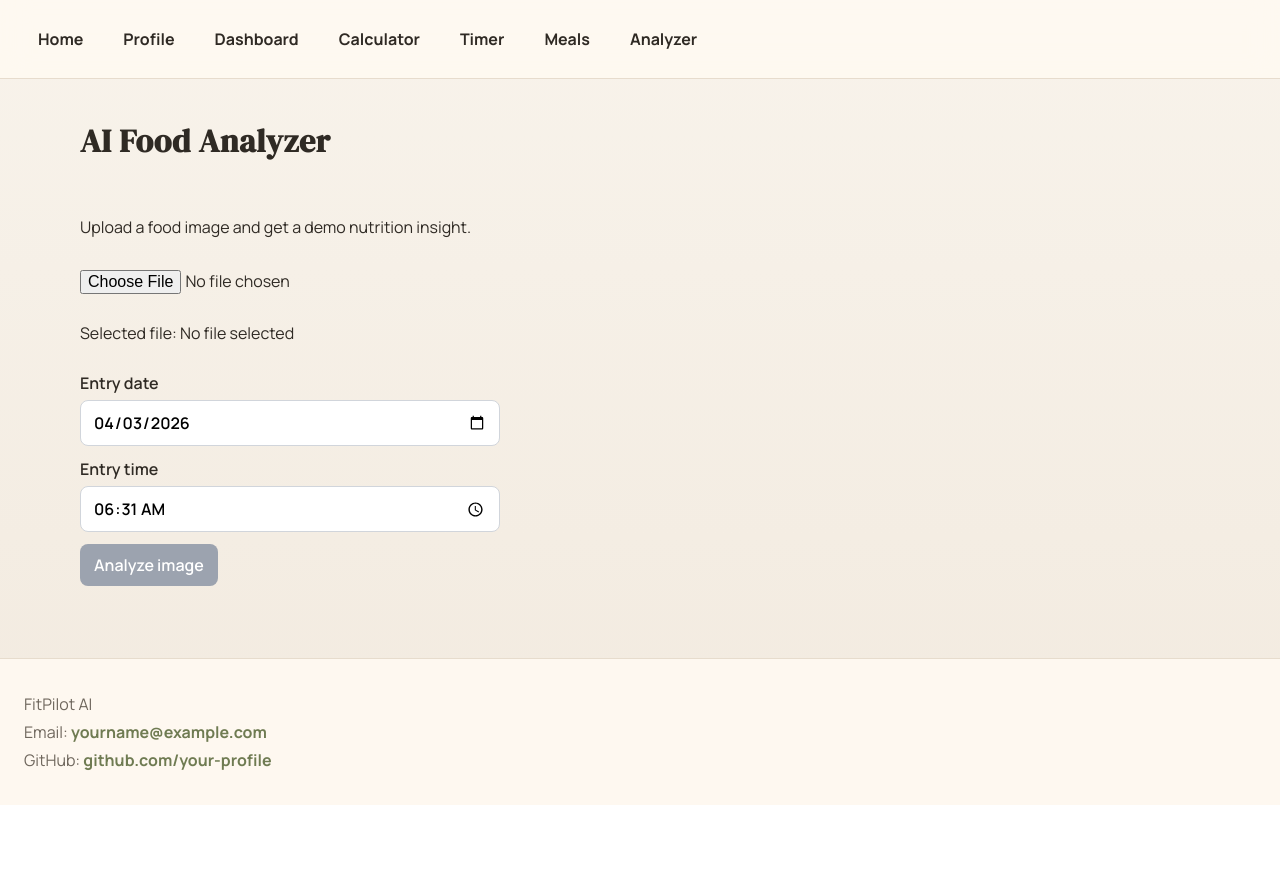
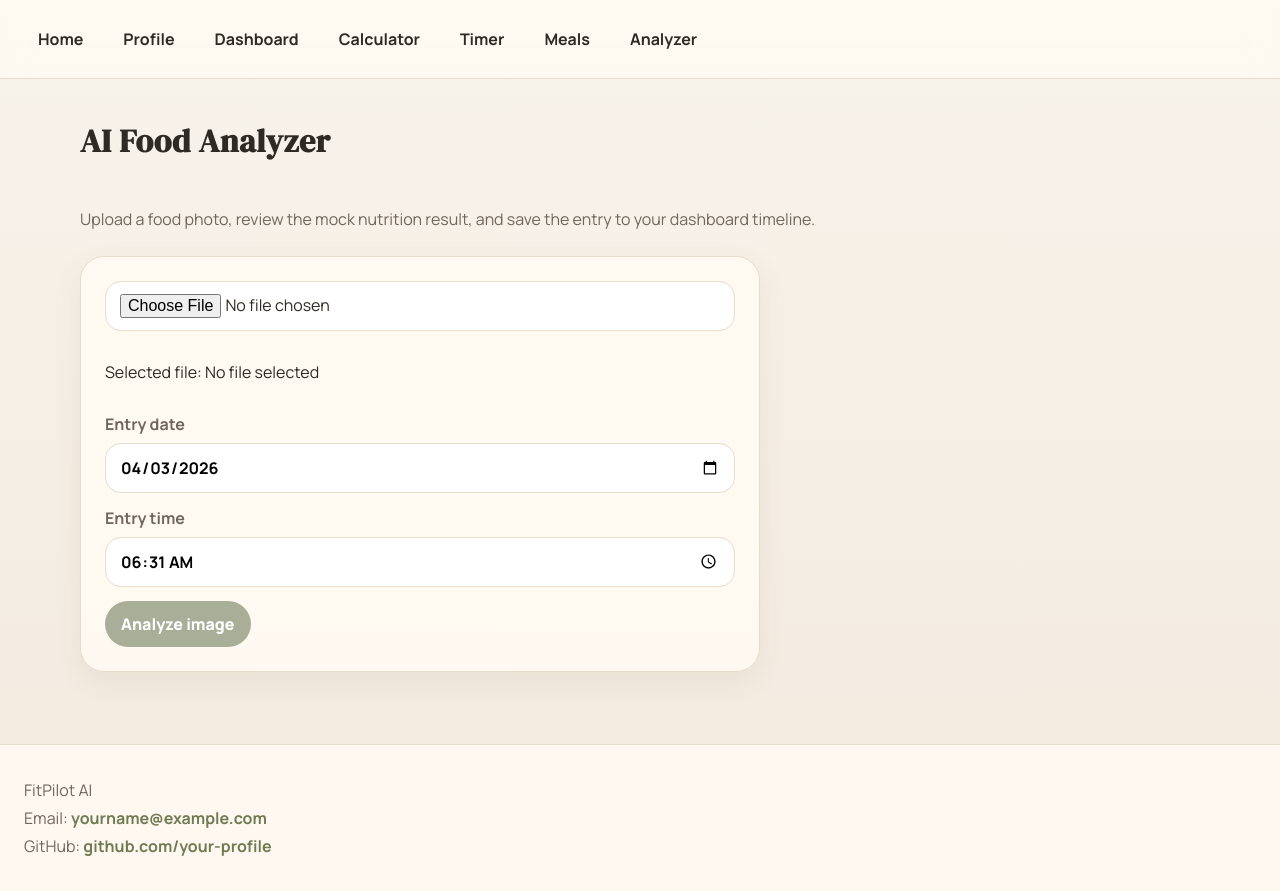
Before and after one commit to VladProtsyshyn/fitpilot-ai, a React (Vite) app: page /analyzer in a window 1280 px wide. Before the commit the page ends 805 px from the top, so only its background shows below. Built offline with nearby package versions, Linux system fonts and the light colour scheme.

Commit message:
style: refine analyzer page with result metrics cards

```diff
--- a/src/pages/AnalyzerPage/AnalyzerPage.css
+++ b/src/pages/AnalyzerPage/AnalyzerPage.css
@@ -1,69 +1,122 @@
 .analyzer-page {
-    display: flex;
-    flex-direction: column;
-    gap: 16px;
+    display: grid;
+    gap: 22px;
+}
+
+.analyzer-page > p {
+    max-width: 760px;
+    margin: 0;
+    color: var(--color-text-soft);
+    line-height: 1.7;
 }
 
 .analyzer-card {
-    padding: 16px;
-    background-color: #f9fafb;
-    border: 1px solid #e5e7eb;
-    border-radius: 12px;
-    max-width: 420px;
-    }
+    max-width: 680px;
+    padding: 24px;
+    background:
+        linear-gradient(180deg, rgba(255, 250, 242, 0.96), rgba(245, 235, 222, 0.92));
+    border: 1px solid var(--color-border);
+    border-radius: var(--radius-lg);
+    box-shadow: var(--shadow-medium);
+    transition:
+        transform var(--transition-base),
+        box-shadow var(--transition-base);
+}
+
+.analyzer-card:hover {
+    transform: translateY(-3px);
+    box-shadow: var(--shadow-medium);
+}
 
 .analyzer-actions {
-    display: flex;
-    flex-direction: column;
-    gap: 12px;
-    max-width: 420px;
+    display: grid;
+    gap: 14px;
+    max-width: 680px;
+    padding: 24px;
+    background-color: rgba(255, 250, 242, 0.92);
+    border: 1px solid var(--color-border);
+    border-radius: var(--radius-lg);
+    box-shadow: var(--shadow-soft);
 }
 
 .analyzer-actions label {
     display: flex;
     flex-direction: column;
-    gap: 6px;
-    font-weight: 600;
+    gap: 8px;
+    font-weight: 700;
+    color: var(--color-text-soft);
 }
 
 .analyzer-actions input[type='date'],
-.analyzer-actions input[type='time'] {
-    padding: 10px 12px;
-    border: 1px solid #d1d5db;
-    border-radius: 8px;
+.analyzer-actions input[type='time'],
+.analyzer-actions input[type='file'] {
+    padding: 12px 14px;
+    background-color: var(--color-surface-strong);
+    border: 1px solid var(--color-border);
+    border-radius: var(--radius-md);
 }
 
-.analyzer-actions button {
+.analyzer-actions button,
+.analyzer-card button {
     width: fit-content;
-    padding: 10px 14px;
+    padding: 12px 16px;
     border: none;
-    border-radius: 8px;
-    background-color: #2563eb;
+    border-radius: 999px;
+    background-color: var(--color-primary);
     color: white;
-    font-weight: 600;
+    font-weight: 800;
+    box-shadow: var(--shadow-soft);
     cursor: pointer;
+    transition:
+        transform var(--transition-base),
+        background-color var(--transition-base),
+        box-shadow var(--transition-base);
+}
+
+.analyzer-actions button:hover,
+.analyzer-card button:hover {
+    background-color: var(--color-primary-hover);
+    transform: translateY(-2px);
+    box-shadow: var(--shadow-medium);
 }
 
 .analyzer-actions button:disabled {
-    background-color: #9ca3af;
+    background-color: #a8ae98;
     cursor: not-allowed;
+    transform: none;
+    box-shadow: none;
 }
 
 .analyzer-preview {
     width: 100%;
-    max-width: 320px;
-    border-radius: 12px;
-    border: 1px solid #d1d5db;
+    max-width: 360px;
+    border-radius: var(--radius-lg);
+    border: 1px solid var(--color-border);
     object-fit: cover;
+    box-shadow: var(--shadow-soft);
 }
 
-.analyzer-card button {
-    margin-top: 12px;
-    padding: 10px 14px;
-    border: none;
-    border-radius: 8px;
-    background-color: #2563eb;
-    color: white;
-    font-weight: 600;
-    cursor: pointer;
+.analyzer-metrics {
+    display: grid;
+    grid-template-columns: repeat(auto-fit, minmax(180px, 1fr));
+    gap: 14px;
+    margin: 18px 0;
 }
+
+.analyzer-metrics p {
+    margin: 0;
+    padding: 16px;
+    background-color: rgba(255, 255, 255, 0.65);
+    border: 1px solid rgba(231, 220, 205, 0.85);
+    border-radius: var(--radius-md);
+    box-shadow: var(--shadow-soft);
+    font-weight: 700;
+}
+
+.analyzer-card > p:last-of-type {
+    padding: 14px 16px;
+    background-color: rgba(111, 123, 82, 0.1);
+    border-radius: var(--radius-md);
+    color: var(--color-primary);
+    font-weight: 700;
+}
--- a/src/pages/AnalyzerPage/AnalyzerPage.jsx
+++ b/src/pages/AnalyzerPage/AnalyzerPage.jsx
@@ -119,7 +119,7 @@ function AnalyzerPage() {
     return (
         <div className="analyzer-page">
             <h1>AI Food Analyzer</h1>
-            <p>Upload a food image and get a demo nutrition insight.</p>
+            <p>Upload a food photo, review the mock nutrition result, and save the entry to your dashboard timeline.</p>
 
             <div className="analyzer-actions">
                 <input
@@ -185,10 +185,12 @@ function AnalyzerPage() {
             {analysis && (
                 <div className="analyzer-card">
                     <p>Detected meal: {analysis.mealName}</p>
-                    <p>Estimated calories: {analysis.calories} kcal</p>
-                    <p>Protein: {analysis.protein} g</p>
-                    <p>Fat: {analysis.fat} g</p>
-                    <p>Carbs: {analysis.carbs} g</p>
+                    <div className="analyzer-metrics">
+                        <p>Estimated calories: {analysis.calories} kcal</p>
+                        <p>Protein: {analysis.protein} g</p>
+                        <p>Fat: {analysis.fat} g</p>
+                        <p>Carbs: {analysis.carbs} g</p>
+                    </div>
                     <p>Recommendation: {analysis.recommendation}</p>
 
                     <button type="button" onClick={handleSaveToDashboard}>
```
